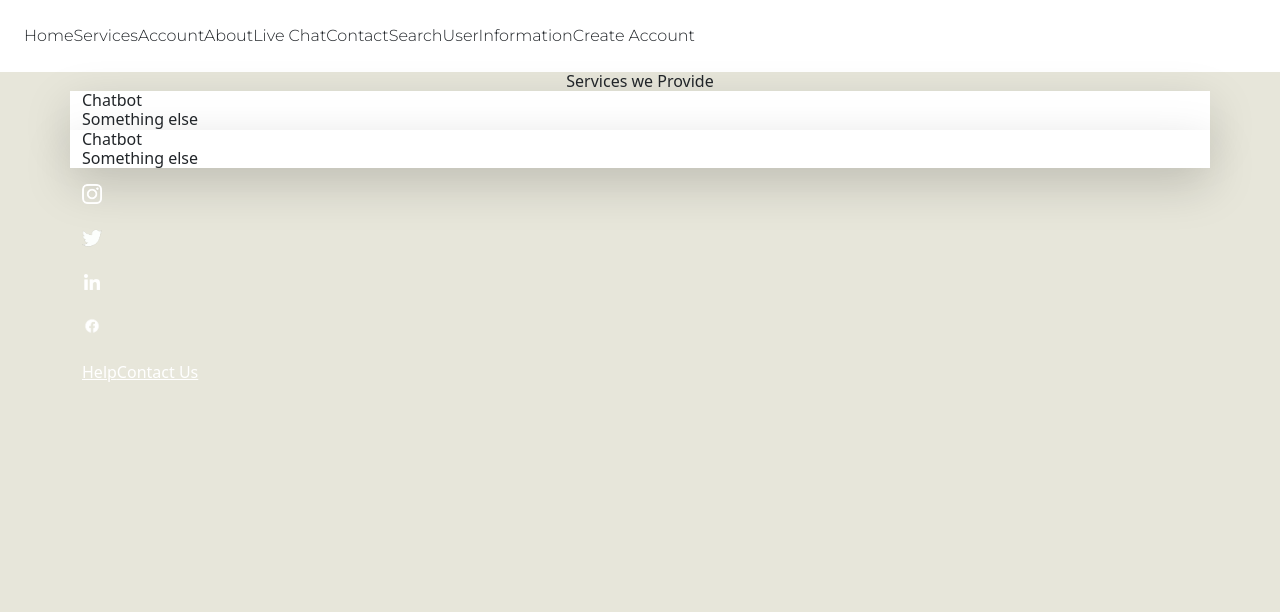
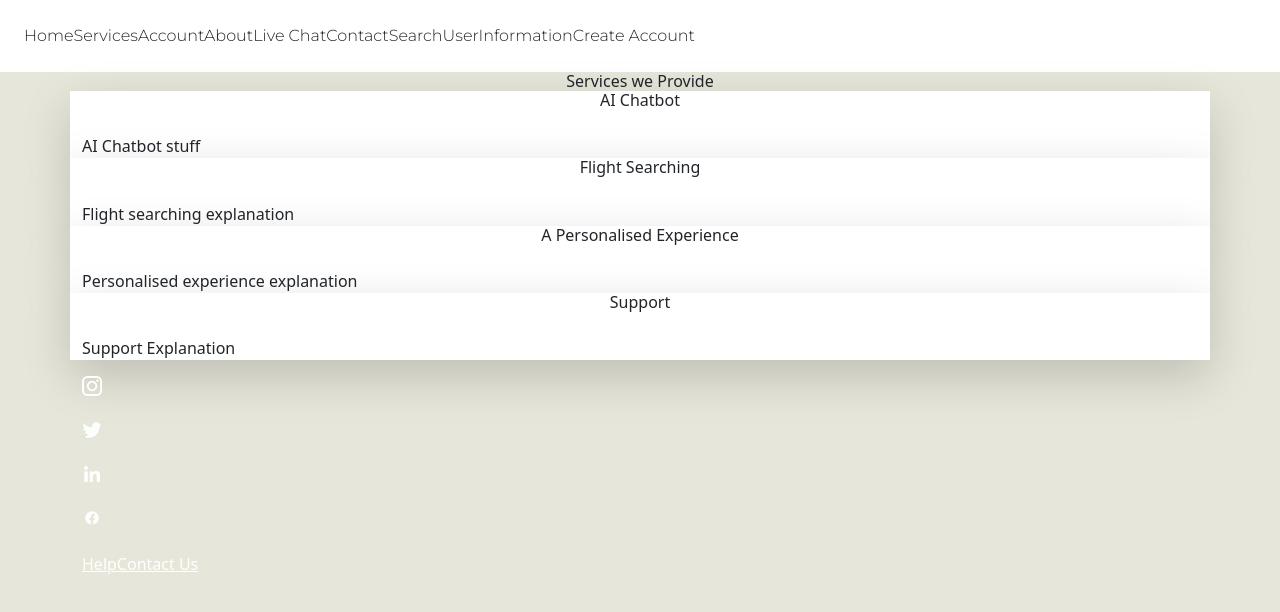
Before and after one commit to daigza09/Piplup-Travel-Buddy, a React (Vite) app in the folder frontend/: page /Services in a window 1280 px wide. Shown: the top 612 px of the page. Built offline with nearby package versions, Linux system fonts and the light colour scheme.

Commit message:
services editing

```diff
--- a/frontend/src/pages/Services.jsx
+++ b/frontend/src/pages/Services.jsx
@@ -8,24 +8,42 @@ function Services() {
           <h1>Services we Provide</h1>
         </div>
       </section>
+      <div className="flex justify-center">
+  <section className="grid grid-cols-2 gap-48 mt-8">
+    <div className="bg-[#ffffff] container bg-white rounded-md shadow-lg p-10">
+      <h1 className="text-xl font-bold text-center">AI Chatbot</h1>
       <div className="flex">
-        <section className="bg-[#ffffff] container bg-white rounded-md shadow-lg p-8">
-          <div>
-            <h1>Chatbot</h1>
-          </div>
-          <div className="mt-8">
-            <h1>Something else</h1>
-          </div>
-        </section>
-        <section className="bg-[#ffffff] container bg-white rounded-md shadow-lg p-8">
-          <div>
-            <h1>Chatbot</h1>
-          </div>
-          <div className="mt-8">
-            <h1>Something else</h1>
-          </div>
-        </section>
+        <p className="mt-4">
+          AI Chatbot stuff
+        </p>
       </div>
+    </div>
+    <div className="bg-[#ffffff] container bg-white rounded-md shadow-lg p-10">
+      <h1 className="text-xl font-bold text-center">Flight Searching</h1>
+      <div className="flex">
+      <p className="mt-4">
+        Flight searching explanation
+        </p>
+      </div>
+    </div>
+    <div className="bg-[#ffffff] container bg-white rounded-md shadow-lg p-10">
+      <h1 className="text-xl font-bold text-center">A Personalised Experience</h1>
+      <div className="flex">
+        <p className="mt-4">
+          Personalised experience explanation
+        </p>
+      </div>
+    </div>
+    <div className="bg-[#ffffff] container bg-white rounded-md shadow-lg p-10">
+      <h1 className="text-xl font-bold text-center">Support</h1>
+      <div className="flex">
+        <p className="mt-4">
+          Support Explanation
+        </p>
+      </div>
+    </div>
+  </section>
+</div>
     </main>
   );
 }
```
